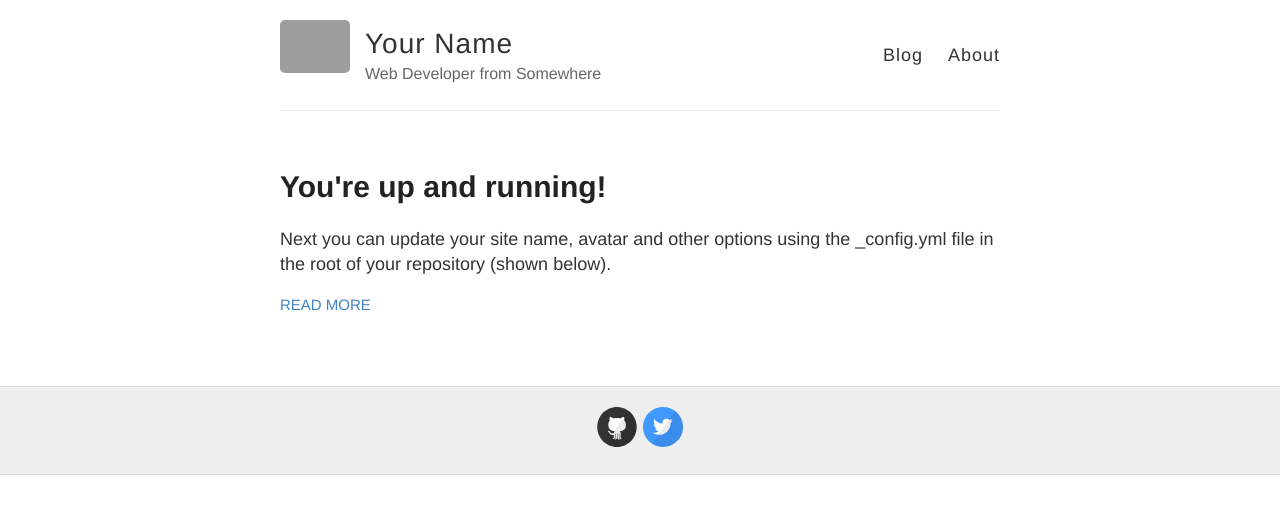
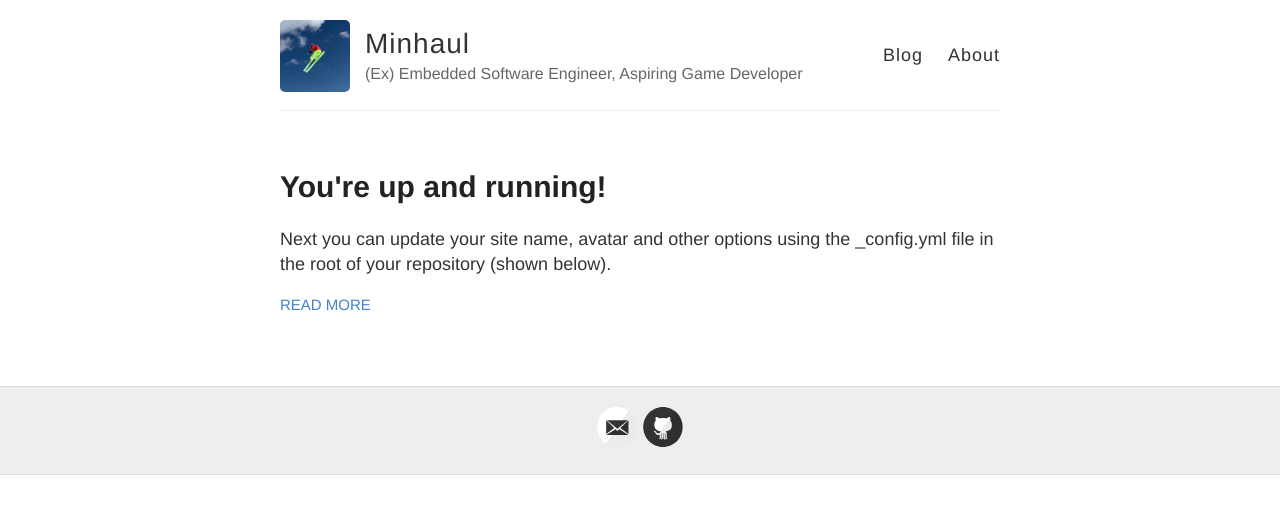
Before and after one commit to Minhaul/minhaul.github.io, a Jekyll site: the page built from index.html, in a window 1280 px wide. Shown: the top 514 px of the page. Built offline with Jekyll 4.4.1, drawn with Linux system fonts in a browser that asks for light colours; grey boxes are pictures that could not be loaded.

Commit message:
update config

```diff
--- a/_config.yml
+++ b/_config.yml
@@ -3,13 +3,13 @@
 #
 
 # Name of your site (displayed in the header)
-name: Your Name
+name: Minhaul
 
 # Short bio or description (displayed in the header)
-description: Web Developer from Somewhere
+description: (Ex) Embedded Software Engineer, Aspiring Game Developer
 
 # URL of your avatar or profile pic (you could use your GitHub profile pic)
-avatar: https://raw.githubusercontent.com/barryclark/jekyll-now/master/images/jekyll-logo.png
+avatar: https://raw.githubusercontent.com/minhaul/minhaul.github.io/main/images/me_flying.jpg
 
 #
 # Flags below are optional
@@ -18,15 +18,15 @@ avatar: https://raw.githubusercontent.com/barryclark/jekyll-now/master/images/je
 # Includes an icon in the footer for each username you enter
 footer-links:
   dribbble:
-  email:
+  email: minhaul.creations@gmail.com
   facebook:
   flickr:
-  github: barryclark/jekyll-now
+  github: minhaul
   instagram:
   linkedin:
   pinterest:
   rss: # just type anything here for a working RSS icon
-  twitter: jekyllrb
+  twitter:
   stackoverflow: # your stackoverflow profile, e.g. "users/50476/bart-kiers"
   youtube: # channel/<your_long_string> or user/<user-name>
   googleplus: # anything in your profile username that comes after plus.google.com/
@@ -41,7 +41,7 @@ google_analytics:
 
 # Your website URL (e.g. http://barryclark.github.io or http://www.barryclark.co)
 # Used for Sitemap.xml and your RSS feed
-url:
+url: https://minhaul.github.io
 
 # If you're hosting your site at a Project repository on GitHub pages
 # (http://yourusername.github.io/repository-name)
```
Also changed, not shown: images/jekyll-logo.png (deleted), images/me_flying.jpg (added).
